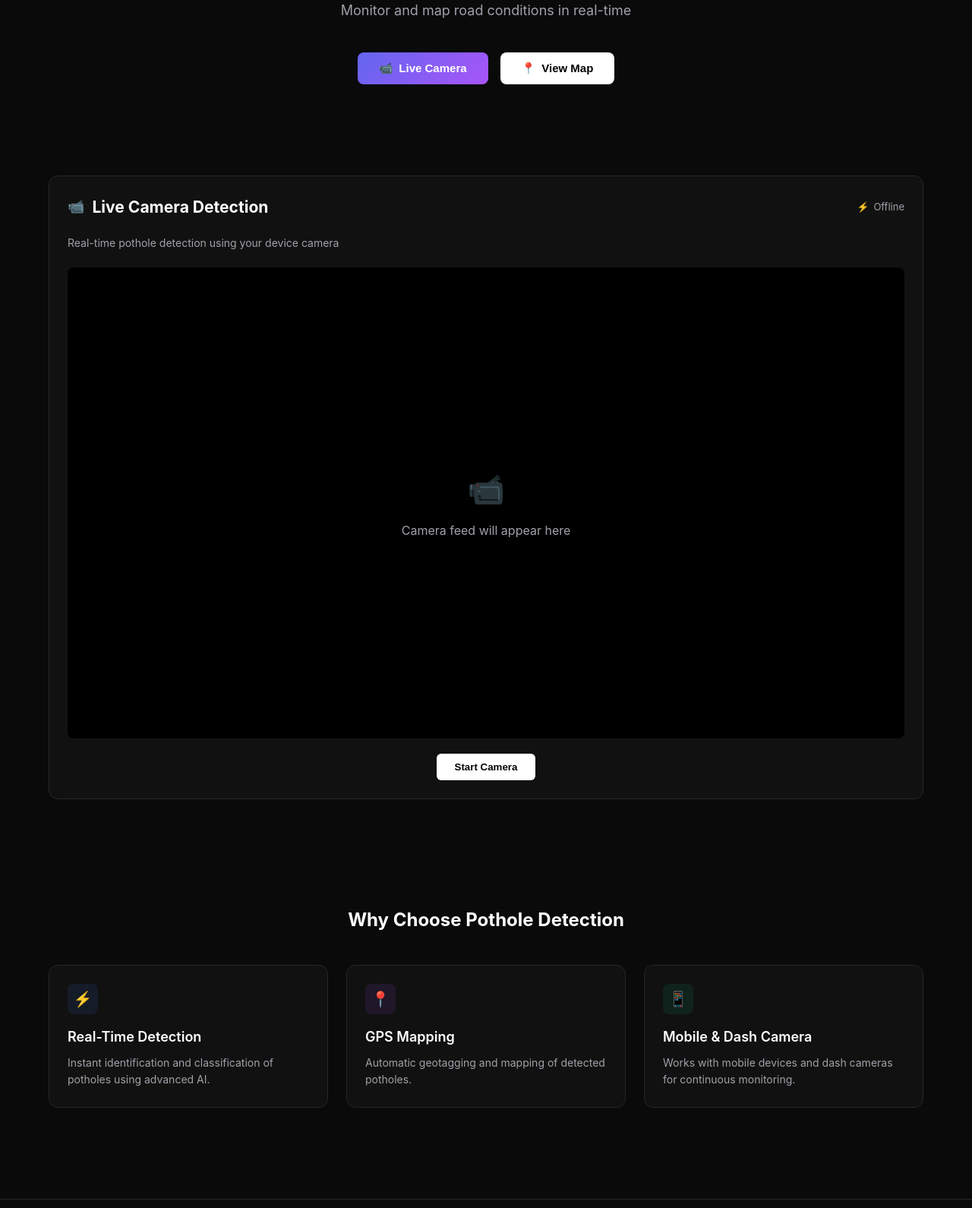
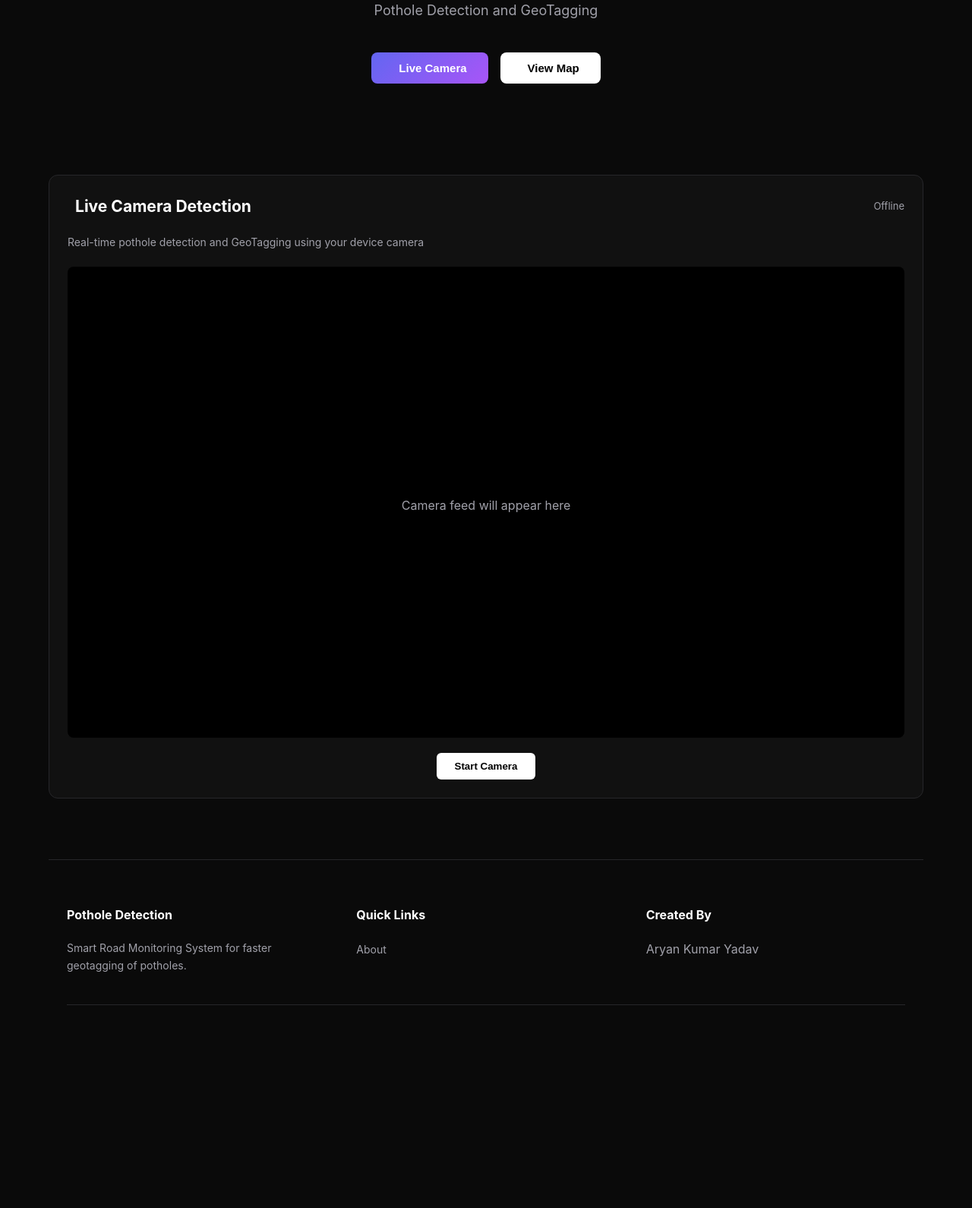
Before and after one commit to aaryanyaadav/Pothole-Detection-and-Geotagging-System, a plain HTML site: page frontend/index.html in a window 1280 px wide. Shown: the part 237-1827 px from the top of the page at 76% size. After the commit the page ends 1600 px from the top, so only its background shows below. Drawn offline with Linux system fonts and the light colour scheme.

Commit message:
updated frontend

```diff
--- a/frontend/style.css
+++ b/frontend/css/style.css
@@ -721,7 +721,8 @@ body {
 .content-section {
     background: var(--bg-card);
     border: 1px solid var(--border);
-    border-radius: 20px; /* Highly rounded as requested */
+    border-radius: 20px;
+    /* Highly rounded as requested */
     padding: 40px;
     transition: var(--transition);
 }
@@ -729,7 +730,7 @@ body {
 .content-section:hover {
     border-color: rgba(99, 102, 241, 0.4);
     transform: translateY(-2px);
-    box-shadow: 0 20px 40px -20px rgba(0,0,0,0.5);
+    box-shadow: 0 20px 40px -20px rgba(0, 0, 0, 0.5);
 }
 
 .section-icon {
@@ -790,7 +791,7 @@ body {
 }
 
 .styled-list li::before {
-    content: "⚡";
+    content: "";
     position: absolute;
     left: 0;
     top: 2px;
--- a/frontend/index.html
+++ b/frontend/index.html
@@ -5,7 +5,7 @@
     <meta charset="UTF-8">
     <meta name="viewport" content="width=device-width, initial-scale=1.0">
     <title>Pothole Detection - AI Road Monitoring</title>
-    <link rel="stylesheet" href="style.css">
+    <link rel="stylesheet" href="css/style.css">
 </head>
 
 <body>
@@ -23,9 +23,6 @@
 
             <!-- Right: Nav & Buttons -->
             <div class="nav-links">
-                <a href="about.html" class="nav-link">About Us</a>
-                <a href="#contact" class="nav-link">Contact</a>
-
                 <!-- Profile / Login Section -->
                 <div id="auth-section">
                     <!-- Injected by script.js based on auth state -->
@@ -38,19 +35,19 @@
     <!-- Hero Section -->
     <section class="hero-section">
         <h1 class="hero-title">
-            Real-Time Monitoring <span class="text-gradient">Dashboard</span>
+            Road Monitoring <span class="text-gradient">Dashboard</span>
         </h1>
         <p class="hero-subtitle">
-            Monitor and map road conditions in real-time
+            Pothole Detection and GeoTagging
         </p>
 
         <!-- Centered Action Buttons -->
         <div class="hero-actions">
             <button onclick="startCamera()" class="btn-hero primary">
-                <span>📹</span> Live Camera
+                <span></span> Live Camera
             </button>
             <button onclick="openMap()" class="btn-hero secondary">
-                <span>📍</span> View Map
+                <span></span> View Map
             </button>
         </div>
     </section>
@@ -62,17 +59,17 @@
         <div class="camera-card">
             <div class="card-header">
                 <div class="card-title">
-                    <span style="color: #6366f1;">📹</span>
+                    <span style="color: #6366f1;"></span>
                     <h3>Live Camera Detection</h3>
                 </div>
                 <div class="status-indicator">
-                    <span id="status-dot" style="color:var(--text-muted);">⚡</span>
+                    <span id="status-dot" style="color:var(--text-muted);"></span>
                     <span id="status-text">Offline</span>
                 </div>
             </div>
 
             <p style="color:var(--text-muted); margin-bottom:20px; font-size:14px;">
-                Real-time pothole detection using your device camera
+                Real-time pothole detection and GeoTagging using your device camera
             </p>
 
             <div class="camera-preview">
@@ -80,7 +77,7 @@
                 <!-- Main Overlay -->
                 <div id="main-detection-overlay" class="detection-overlay">Scanning...</div>
                 <div id="camera-placeholder" style="text-align:center;">
-                    <div style="font-size:40px; margin-bottom:10px; opacity:0.5;">📹</div>
+                    <div style="font-size:40px; margin-bottom:10px; opacity:0.5;"></div>
                     <p>Camera feed will appear here</p>
                 </div>
             </div>
@@ -105,35 +102,6 @@
             </div>
         </div>
 
-        <!-- Features Section -->
-        <section class="features-section">
-            <h2 class="features-title">Why Choose Pothole Detection</h2>
-
-            <div class="features-grid">
-                <!-- Card 1 -->
-                <div class="feature-card">
-                    <div class="feature-icon icon-blue">⚡</div>
-                    <h3>Real-Time Detection</h3>
-                    <p>Instant identification and classification of potholes using advanced AI.</p>
-                </div>
-
-                <!-- Card 2 -->
-                <div class="feature-card">
-                    <div class="feature-icon icon-purple">📍</div>
-                    <h3>GPS Mapping</h3>
-                    <p>Automatic geotagging and mapping of detected potholes.</p>
-                </div>
-
-                <!-- Card 3 -->
-                <div class="feature-card">
-                    <div class="feature-icon icon-green">📱</div>
-                    <h3>Mobile & Dash Camera</h3>
-                    <p>Works with mobile devices and dash cameras for continuous monitoring.</p>
-                </div>
-            </div>
-        </section>
-
-    </main>
 
         <!-- Footer -->
         <footer class="footer">
@@ -142,23 +110,22 @@
                     <div class="footer-col">
                         <h4>Pothole Detection</h4>
                         <p style="color:var(--text-muted); font-size:14px;">
-                        AI-Powered Road Monitoring System for safer roads and faster maintenance.
+                            Smart Road Monitoring System for faster geotagging of potholes.
                         </p>
                     </div>
                     <div class="footer-col">
                         <h4>Quick Links</h4>
                         <ul>
                             <li><a href="about.html">About</a></li>
-                        <li><a href="#contact">Contact</a></li>
                         </ul>
                     </div>
                     <div class="footer-col">
                         <h4>Created By</h4>
-                    <p style="color:var(--text-muted);">Built with cutting-edge AI technology</p>
+                        <p style="color:var(--text-muted);">Aryan Kumar Yadav</p>
                     </div>
                 </div>
                 <div class="footer-bottom">
-                <p>&copy; 2026 Pothole Detection. All rights reserved.</p>
+                    <p></p>
                 </div>
             </div>
         </footer>
@@ -207,8 +174,8 @@
             </div>
         </div>
 
-    <script src="script.js"></script>
-    <script src="profile-menu.js"></script>
+        <script src="js/script.js"></script>
+        <script src="js/profile-menu.js"></script>
         <script>
             // Inline script to handle auth state on refined index.html
             document.addEventListener('DOMContentLoaded', () => {
@@ -235,8 +202,7 @@
                 }
             });
 
-        // Quick function to link map button since openMap is in script.js but maybe not loaded fast enough or logic differs
-        // Keeping onclick="openMap()" implies script.js has it.
+
         </script>
 </body>
 
```
Also changed, not shown: frontend/about.html (+6 -11 lines), frontend/auth.html (+6 -10 lines), frontend/dashboard.html (+6 -9 lines), frontend/map.html (+3 -4 lines), frontend/potholes.html (+6 -10 lines), frontend/css/auth.css (renamed from frontend/auth.css), frontend/css/map-fixes.css (renamed from frontend/map-fixes.css), frontend/js/auth.js (renamed from frontend/auth.js), frontend/js/dashboard.js (renamed from frontend/dashboard.js), frontend/js/map.js (renamed from frontend/map.js), frontend/js/profile-menu.js (renamed from frontend/profile-menu.js), frontend/js/script.js (renamed from frontend/script.js). Lines whose indentation alone changed are shown as unchanged.
